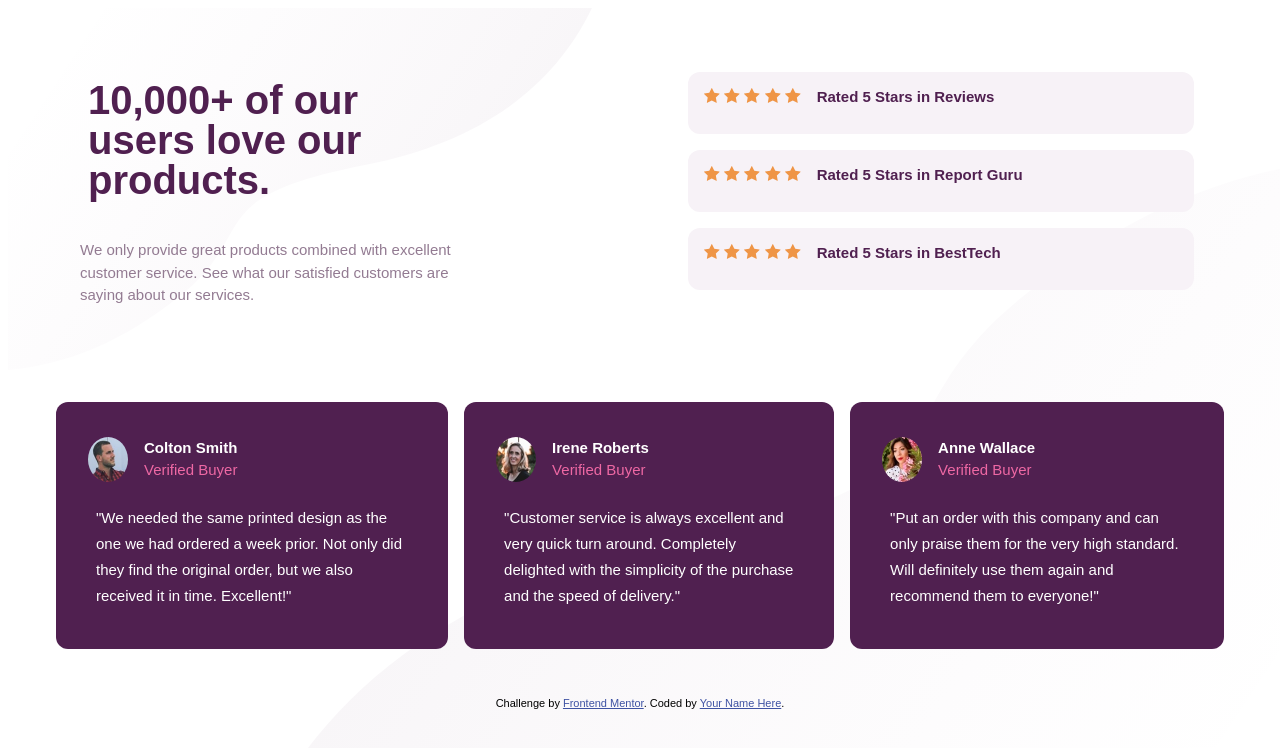
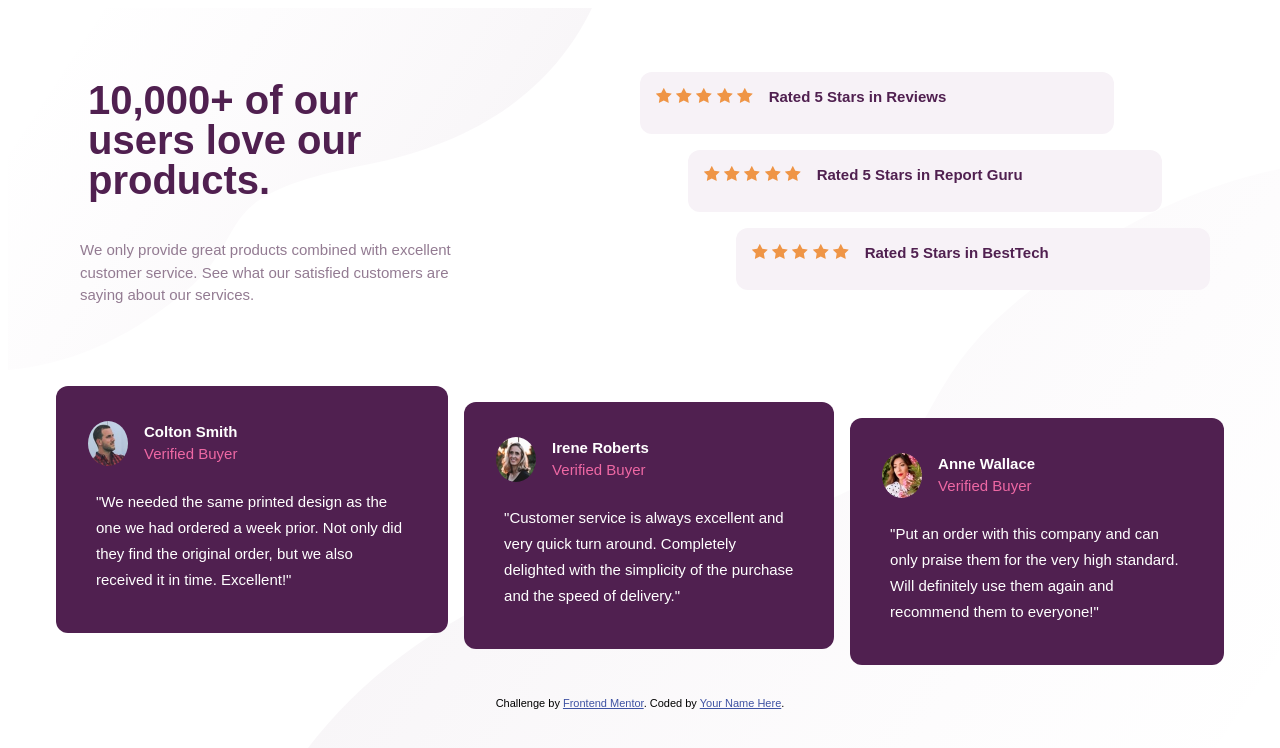
Before and after one commit to Denito37/social-proof-section-master, a plain HTML site: page index.html in a window 1280 px wide. Shown: the top 748 px of the page. Drawn offline with Linux system fonts and the light colour scheme; a web font is replaced by a local one.

Commit message:
adjusted desktop , reviews position

```diff
--- a/index.css
+++ b/index.css
@@ -1,3 +1,5 @@
+@import url(https://fonts.google.com/specimen/League+Spartan);
+
 .attribution {
     font-size: 11px;
     text-align: center;
@@ -30,7 +32,7 @@
   }
   main header{
     font-size: 2.5rem;
-    font-weight: 600;
+    font-weight: 700;
     color: hsl(300, 43%, 22%);
     margin: 1.5rem 2.5rem ;
     line-height: 1;
@@ -96,11 +98,15 @@
   }
 
   /* media: desktop */
-  @media only screen and (min-width:766px){
-    .reviews{
-        display: flex;
-        flex-direction:row ;
+  @media only screen and (min-width:769px){
+    body{
+      height: 100vh;
     }
+    .wrapper{
+      display:grid;
+      grid-template-columns: 1fr 1fr;
+      margin-top: 1rem;
+  }
     main{
         display: flex;
         flex-direction: column;
@@ -116,16 +122,31 @@
     .awards{
         margin-top: 2rem;
         padding: 1rem;
-        width: 80%;
+        width: 75%;
+    }
+    .award1{
+      position: relative;
+      right: 3rem;
+    }
+    .award3{
+      position: relative;
+      left: 3rem;
     }
     .award1,.award2,.award3{
         display: flex;
         flex-direction: row;
         gap: 1rem;
     }
-    .wrapper{
-        display:grid;
-        grid-template-columns: 1fr 1fr;
-        margin-top: 1rem;
-    }
+    .reviews{
+      display: flex;
+      flex-direction:row ;
   }
+  .review1{
+    position: relative;
+    bottom: 1rem;
+  }
+  .review3{
+    position: relative;
+    top: 1rem;
+  }
+  }
--- a/index.html
+++ b/index.html
@@ -17,7 +17,7 @@
 
   <body>
     <picture>
-      <source srcset="images/bg-pattern-top-desktop.svg" media="(min-width:766px)">
+      <source srcset="images/bg-pattern-top-desktop.svg" media="(min-width:769px)">
       <img src="images/bg-pattern-top-mobile.svg" alt="background">
     </picture>
 
```
